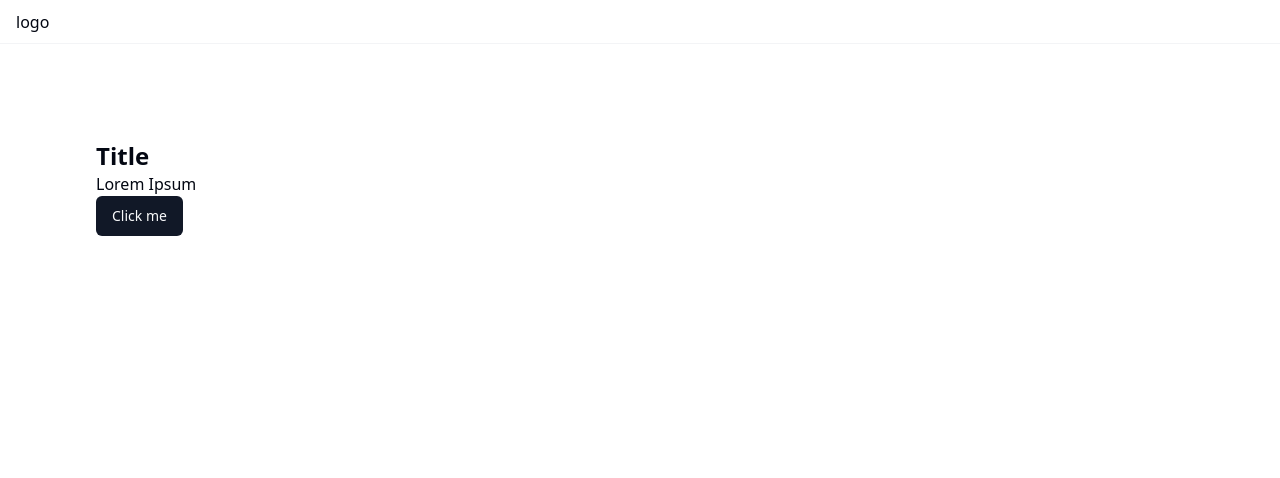
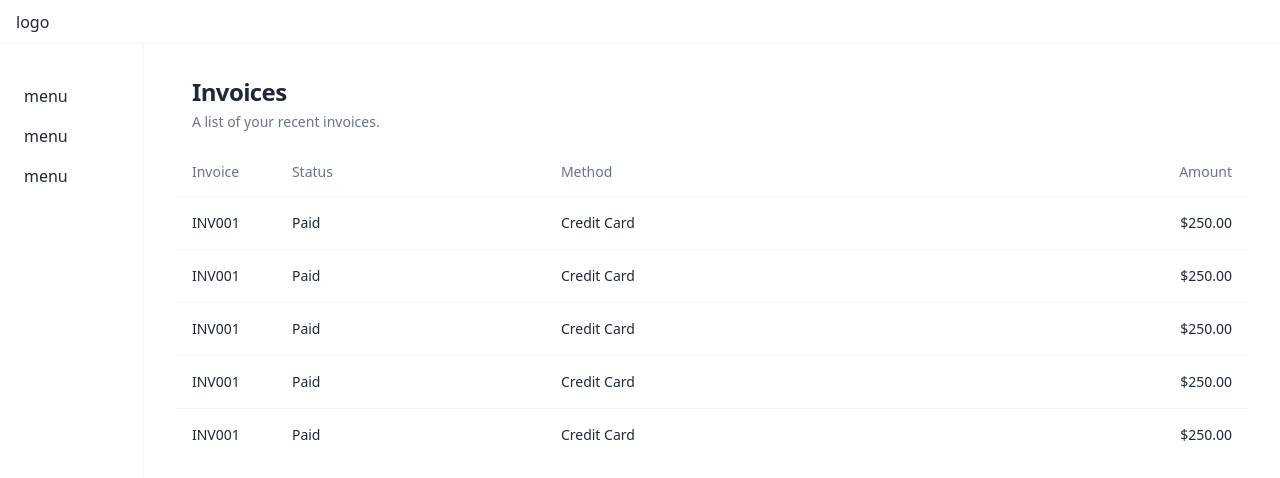
Before and after one commit to kazuhitokimura/shadcn-custom-mockup, a Next.js app: page / in a window 1280 px wide. Shown: the top 478 px of the page. Built offline with nearby package versions, Linux system fonts and the light colour scheme.

Commit message:
一覧画面

```diff
--- a/app/globals.css
+++ b/app/globals.css
@@ -4,65 +4,37 @@
 
 @layer base {
   :root {
+    /*hsl指定*/
     --background: 0 0% 100%;
-    --foreground: 224 71.4% 4.1%;
+    --foreground: 217 33% 17%;
 
-    --card: 0 0% 100%;
-    --card-foreground: 224 71.4% 4.1%;
+    --primary: 217 91% 60%;
+    --primary-foreground: 214 100% 97%;
 
-    --popover: 0 0% 100%;
-    --popover-foreground: 224 71.4% 4.1%;
+    --secondary: 210 40% 96%;
+    --secondary-foreground: 217 91% 60%;
 
-    --primary: 220.9 39.3% 11%;
-    --primary-foreground: 210 20% 98%;
+    --muted: 210 40% 96%;
+    --muted-foreground: 215 16% 47%;
 
-    --secondary: 220 14.3% 95.9%;
-    --secondary-foreground: 220.9 39.3% 11%;
+    --destructive: 0 84% 60%;
+    --destructive-foreground: 0 86% 97%;
 
-    --muted: 220 14.3% 95.9%;
-    --muted-foreground: 220 8.9% 46.1%;
+    /*ボーダー*/
+    --divider: 210 40% 96%;
+    --intaractive: 220 13% 91%;
 
-    --accent: 220 14.3% 95.9%;
-    --accent-foreground: 220.9 39.3% 11%;
+    --focus: 217 91% 60%;
+    --focus-light: 224 95% 93%;
 
-    --destructive: 0 84.2% 60.2%;
-    --destructive-foreground: 210 20% 98%;
-
-    --border: 220 13% 91%;
-    --input: 220 13% 91%;
-    --ring: 224 71.4% 4.1%;
+    --brand: 0 0% 100%;
+    --brand-light: 217 33% 17%;
 
     --radius: 0.5rem;
   }
 
   .dark {
-    --background: 224 71.4% 4.1%;
-    --foreground: 210 20% 98%;
 
-    --card: 224 71.4% 4.1%;
-    --card-foreground: 210 20% 98%;
-
-    --popover: 224 71.4% 4.1%;
-    --popover-foreground: 210 20% 98%;
-
-    --primary: 210 20% 98%;
-    --primary-foreground: 220.9 39.3% 11%;
-
-    --secondary: 215 27.9% 16.9%;
-    --secondary-foreground: 210 20% 98%;
-
-    --muted: 215 27.9% 16.9%;
-    --muted-foreground: 217.9 10.6% 64.9%;
-
-    --accent: 215 27.9% 16.9%;
-    --accent-foreground: 210 20% 98%;
-
-    --destructive: 0 62.8% 30.6%;
-    --destructive-foreground: 210 20% 98%;
-
-    --border: 215 27.9% 16.9%;
-    --input: 215 27.9% 16.9%;
-    --ring: 216 12.2% 83.9%;
   }
 }
 
--- a/app/layout.tsx
+++ b/app/layout.tsx
@@ -3,6 +3,7 @@ import { Inter } from "next/font/google";
 import "./globals.css";
 
 import Header from "../components/Header";
+import SideMenu from "../components/SideMenu";
 
 const inter = Inter({ subsets: ["latin"] });
 
@@ -19,7 +20,10 @@ export default function RootLayout({
   return (
     <>
       <Header></Header>
-      <div className="app-container">{children}</div>
+      <div className="flex flex-row w-full">
+        <SideMenu></SideMenu>
+        <div className="app-container w-full">{children}</div>
+      </div>
     </>
   );
 }
--- a/app/page.tsx
+++ b/app/page.tsx
@@ -1,12 +1,60 @@
-import Image from "next/image";
-import { Button } from "@/components/ui/button";
+
+import {
+  Table,
+  TableBody,
+  TableCell,
+  TableHead,
+  TableHeader,
+  TableRow,
+} from "@/components/ui/table"
 
 export default function Home() {
   return (
-    <main className="p-24">
-      <h2 className="text-2xl font-bold">Title</h2>
-      <p>Lorem Ipsum</p>
-      <Button>Click me</Button>
+    <main className="p-8">
+      <h1 className="text-2xl font-semibold tracking-tight px-4">Invoices</h1>
+      <p className="mt-1 mb-4 text-sm text-muted-foreground px-4">A list of your recent invoices.</p>
+      <Table>
+  <TableHeader>
+    <TableRow>
+      <TableHead className="w-[100px]">Invoice</TableHead>
+      <TableHead>Status</TableHead>
+      <TableHead>Method</TableHead>
+      <TableHead className="text-right">Amount</TableHead>
+    </TableRow>
+  </TableHeader>
+  <TableBody>
+    <TableRow>
+      <TableCell className="font-medium">INV001</TableCell>
+      <TableCell>Paid</TableCell>
+      <TableCell>Credit Card</TableCell>
+      <TableCell className="text-right">$250.00</TableCell>
+    </TableRow>
+    <TableRow>
+      <TableCell className="font-medium">INV001</TableCell>
+      <TableCell>Paid</TableCell>
+      <TableCell>Credit Card</TableCell>
+      <TableCell className="text-right">$250.00</TableCell>
+    </TableRow>
+    <TableRow>
+      <TableCell className="font-medium">INV001</TableCell>
+      <TableCell>Paid</TableCell>
+      <TableCell>Credit Card</TableCell>
+      <TableCell className="text-right">$250.00</TableCell>
+    </TableRow>
+    <TableRow>
+      <TableCell className="font-medium">INV001</TableCell>
+      <TableCell>Paid</TableCell>
+      <TableCell>Credit Card</TableCell>
+      <TableCell className="text-right">$250.00</TableCell>
+    </TableRow>
+    <TableRow>
+      <TableCell className="font-medium">INV001</TableCell>
+      <TableCell>Paid</TableCell>
+      <TableCell>Credit Card</TableCell>
+      <TableCell className="text-right">$250.00</TableCell>
+    </TableRow>
+  </TableBody>
+</Table>
     </main>
   );
 }
--- a/components/Header.tsx
+++ b/components/Header.tsx
@@ -1,7 +1,7 @@
 import React from "react";
 
 const Header = () => {
-    return <div className="h-11 px-4 flex flex-row items-center border-b border-gray-100">
+    return <div className="h-11 px-4 flex flex-row items-center border-b border-divider">
         <span>logo</span>
     </div>
 };
--- /dev/null
+++ b/components/SideMenu.tsx
@@ -0,0 +1,17 @@
+import React from "react";
+
+const SideMenu = () => {
+    return <div className="h-hull w-40 flex px-2 py-8 flex-col border-r border-divider">
+        <div className="h-10 p-4 flex flex-row items-center">
+            menu
+        </div>
+        <div className="h-10 p-4 flex flex-row items-center">
+            menu
+        </div>
+        <div className="h-10 p-4 flex flex-row items-center">
+            menu
+        </div>
+    </div>
+};
+
+export default SideMenu;
--- /dev/null
+++ b/components/ui/resizable.tsx
@@ -0,0 +1,45 @@
+"use client"
+
+import { GripVertical } from "lucide-react"
+import * as ResizablePrimitive from "react-resizable-panels"
+
+import { cn } from "@/lib/utils"
+
+const ResizablePanelGroup = ({
+  className,
+  ...props
+}: React.ComponentProps<typeof ResizablePrimitive.PanelGroup>) => (
+  <ResizablePrimitive.PanelGroup
+    className={cn(
+      "flex h-full w-full data-[panel-group-direction=vertical]:flex-col",
+      className
+    )}
+    {...props}
+  />
+)
+
+const ResizablePanel = ResizablePrimitive.Panel
+
+const ResizableHandle = ({
+  withHandle,
+  className,
+  ...props
+}: React.ComponentProps<typeof ResizablePrimitive.PanelResizeHandle> & {
+  withHandle?: boolean
+}) => (
+  <ResizablePrimitive.PanelResizeHandle
+    className={cn(
+      "relative flex w-px items-center justify-center bg-border after:absolute after:inset-y-0 after:left-1/2 after:w-1 after:-translate-x-1/2 focus-visible:outline-none focus-visible:ring-1 focus-visible:ring-ring focus-visible:ring-offset-1 data-[panel-group-direction=vertical]:h-px data-[panel-group-direction=vertical]:w-full data-[panel-group-direction=vertical]:after:left-0 data-[panel-group-direction=vertical]:after:h-1 data-[panel-group-direction=vertical]:after:w-full data-[panel-group-direction=vertical]:after:-translate-y-1/2 data-[panel-group-direction=vertical]:after:translate-x-0 [&[data-panel-group-direction=vertical]>div]:rotate-90",
+      className
+    )}
+    {...props}
+  >
+    {withHandle && (
+      <div className="z-10 flex h-4 w-3 items-center justify-center rounded-sm border bg-border">
+        <GripVertical className="h-2.5 w-2.5" />
+      </div>
+    )}
+  </ResizablePrimitive.PanelResizeHandle>
+)
+
+export { ResizablePanelGroup, ResizablePanel, ResizableHandle }
--- /dev/null
+++ b/components/ui/table.tsx
@@ -0,0 +1,117 @@
+import * as React from "react"
+
+import { cn } from "@/lib/utils"
+
+const Table = React.forwardRef<
+  HTMLTableElement,
+  React.HTMLAttributes<HTMLTableElement>
+>(({ className, ...props }, ref) => (
+  <div className="relative w-full overflow-auto">
+    <table
+      ref={ref}
+      className={cn("w-full caption-bottom text-sm", className)}
+      {...props}
+    />
+  </div>
+))
+Table.displayName = "Table"
+
+const TableHeader = React.forwardRef<
+  HTMLTableSectionElement,
+  React.HTMLAttributes<HTMLTableSectionElement>
+>(({ className, ...props }, ref) => (
+  <thead ref={ref} className={cn("[&_tr]:border-b", className)} {...props} />
+))
+TableHeader.displayName = "TableHeader"
+
+const TableBody = React.forwardRef<
+  HTMLTableSectionElement,
+  React.HTMLAttributes<HTMLTableSectionElement>
+>(({ className, ...props }, ref) => (
+  <tbody
+    ref={ref}
+    className={cn("[&_tr:last-child]:border-0", className)}
+    {...props}
+  />
+))
+TableBody.displayName = "TableBody"
+
+const TableFooter = React.forwardRef<
+  HTMLTableSectionElement,
+  React.HTMLAttributes<HTMLTableSectionElement>
+>(({ className, ...props }, ref) => (
+  <tfoot
+    ref={ref}
+    className={cn(
+      "border-t bg-muted/50 font-medium [&>tr]:last:border-b-0",
+      className
+    )}
+    {...props}
+  />
+))
+TableFooter.displayName = "TableFooter"
+
+const TableRow = React.forwardRef<
+  HTMLTableRowElement,
+  React.HTMLAttributes<HTMLTableRowElement>
+>(({ className, ...props }, ref) => (
+  <tr
+    ref={ref}
+    className={cn(
+      "border-b transition-colors hover:bg-muted/50 data-[state=selected]:bg-muted",
+      className
+    )}
+    {...props}
+  />
+))
+TableRow.displayName = "TableRow"
+
+const TableHead = React.forwardRef<
+  HTMLTableCellElement,
+  React.ThHTMLAttributes<HTMLTableCellElement>
+>(({ className, ...props }, ref) => (
+  <th
+    ref={ref}
+    className={cn(
+      "h-12 px-4 text-left align-middle font-medium text-muted-foreground [&:has([role=checkbox])]:pr-0",
+      className
+    )}
+    {...props}
+  />
+))
+TableHead.displayName = "TableHead"
+
+const TableCell = React.forwardRef<
+  HTMLTableCellElement,
+  React.TdHTMLAttributes<HTMLTableCellElement>
+>(({ className, ...props }, ref) => (
+  <td
+    ref={ref}
+    className={cn("p-4 align-middle [&:has([role=checkbox])]:pr-0", className)}
+    {...props}
+  />
+))
+TableCell.displayName = "TableCell"
+
+const TableCaption = React.forwardRef<
+  HTMLTableCaptionElement,
+  React.HTMLAttributes<HTMLTableCaptionElement>
+>(({ className, ...props }, ref) => (
+  <caption
+    ref={ref}
+    className={cn("mt-4 text-sm text-muted-foreground", className)}
+    {...props}
+  />
+))
+TableCaption.displayName = "TableCaption"
+
+export {
+  Table,
+  TableHeader,
+  TableBody,
+  TableFooter,
+  TableHead,
+  TableRow,
+  TableCell,
+  TableCaption,
+}
--- a/package.json
+++ b/package.json
@@ -16,6 +16,7 @@
     "next": "14.1.4",
     "react": "^18",
     "react-dom": "^18",
+    "react-resizable-panels": "^2.0.16",
     "tailwind-merge": "^2.2.2",
     "tailwindcss-animate": "^1.0.7"
   },
--- a/tailwind.config.ts
+++ b/tailwind.config.ts
@@ -19,9 +19,6 @@ const config = {
     },
     extend: {
       colors: {
-        border: "hsl(var(--border))",
-        input: "hsl(var(--input))",
-        ring: "hsl(var(--ring))",
         background: "hsl(var(--background))",
         foreground: "hsl(var(--foreground))",
         primary: {
@@ -32,26 +29,17 @@ const config = {
           DEFAULT: "hsl(var(--secondary))",
           foreground: "hsl(var(--secondary-foreground))",
         },
+        muted: {
+          DEFAULT: "hsl(var(--muted))",
+          foreground: "hsl(var(--muted-foreground))",
+        },
         destructive: {
           DEFAULT: "hsl(var(--destructive))",
           foreground: "hsl(var(--destructive-foreground))",
         },
-        muted: {
-          DEFAULT: "hsl(var(--muted))",
-          foreground: "hsl(var(--muted-foreground))",
-        },
-        accent: {
-          DEFAULT: "hsl(var(--accent))",
-          foreground: "hsl(var(--accent-foreground))",
-        },
-        popover: {
-          DEFAULT: "hsl(var(--popover))",
-          foreground: "hsl(var(--popover-foreground))",
-        },
-        card: {
-          DEFAULT: "hsl(var(--card))",
-          foreground: "hsl(var(--card-foreground))",
-        },
+        border: "hsl(var(--divider))",
+        input: "hsl(var(--interactive))",
+        ring: "hsl(var(--focus))",
       },
       borderRadius: {
         lg: "var(--radius)",
```
Also changed, not shown: components/ui/card.tsx (added, +79 -0 lines), components.json, 1 other file (tests, documents, lock files or other folders).
